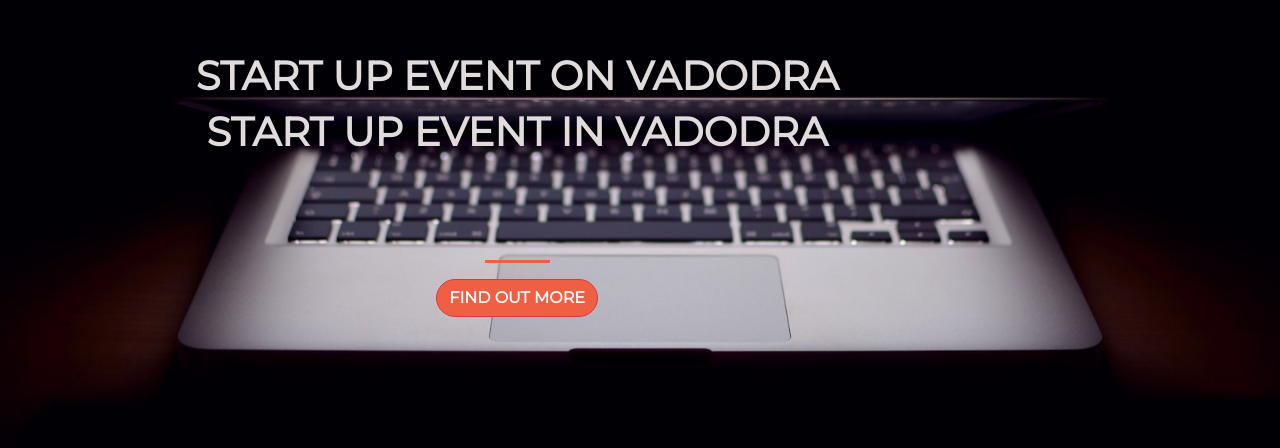
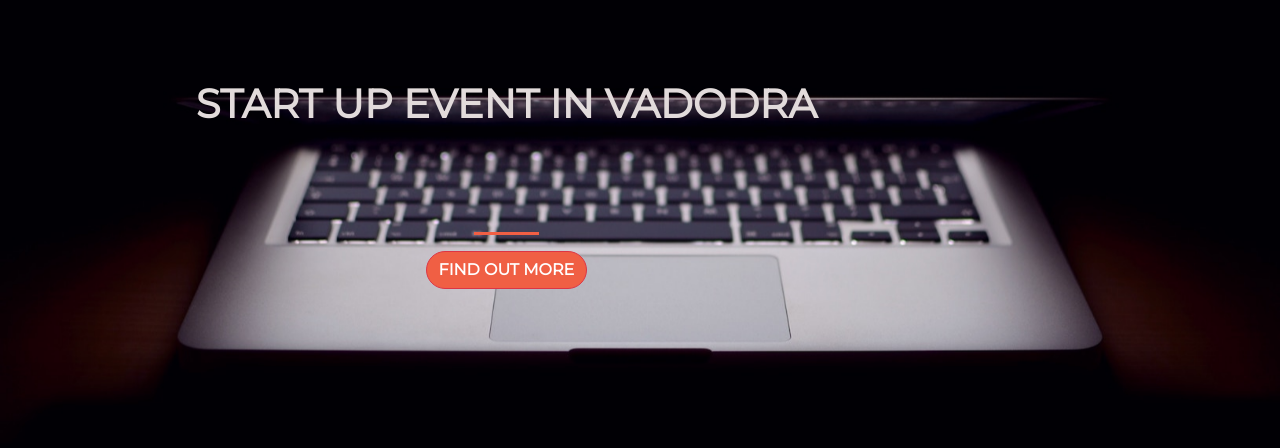
Before and after one commit to arman-roz/arman-roz.gethub.io, a plain HTML site: page index.html in a window 1280 px wide. Shown: the part 216-664 px from the top of the page. Drawn offline with nearby package versions, Linux system fonts and the light colour scheme.

Commit message:
Update index.html

```diff
--- a/index.html
+++ b/index.html
@@ -20,7 +20,6 @@
 	<div class="container d-flex align-items-center h-100">
 	  <div class="row">
 		 <header class="text-center col-12">
-		  <h1 class="text-uppercase"><strong> Start up event on vadodra</strong></h1>
 		  <h1 class="text-uppercase"><strong> Start up event in vadodra</strong></h1>
 		</header>
 		<div class="buffer col 12"></div>
```
